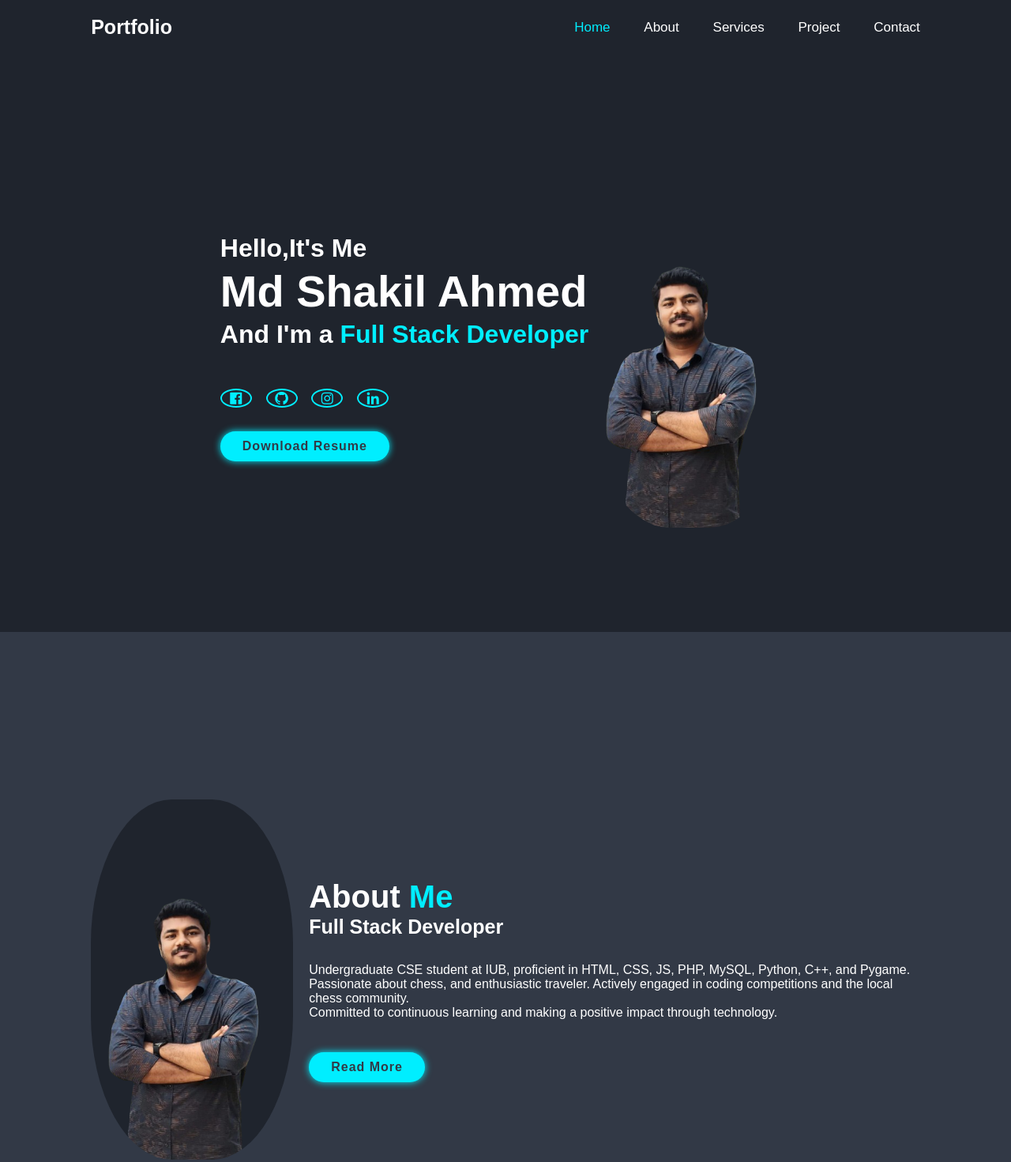
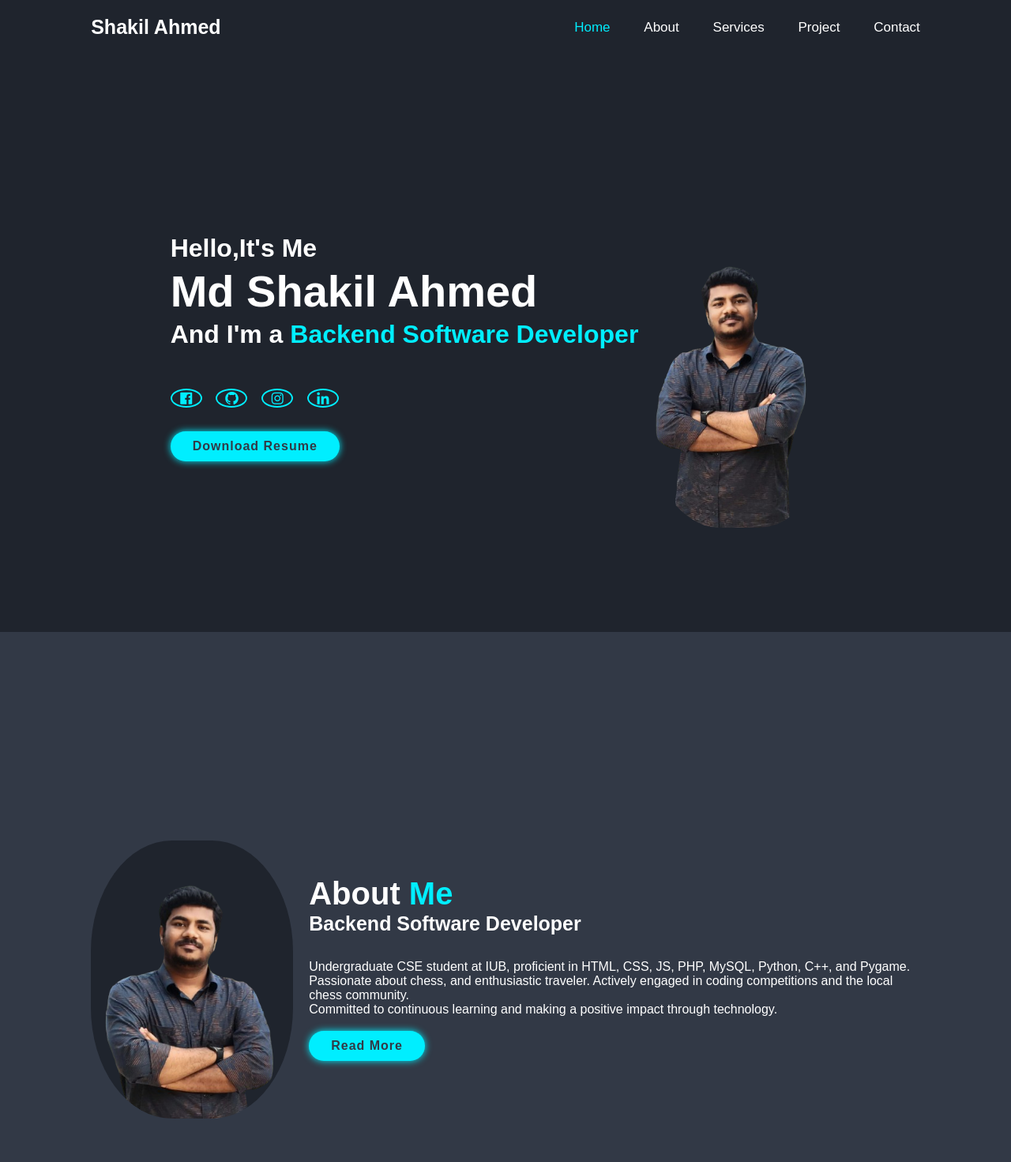
Before and after one commit to ahmedmshakil/CSE309-WebApp-Summer24, a plain HTML site: page index.html in a window 1280 px wide. Shown: the top 1471 px of the page at 79% size. Drawn offline with nearby package versions, Linux system fonts and the light colour scheme.

Commit message:
added github link in the footer section

```diff
--- a/index.html
+++ b/index.html
@@ -20,7 +20,7 @@
   </head>
   <body>
     <header class="header">
-      <a href="#" class="logo">Portfolio</a>
+      <a href="#" class="logo">Shakil Ahmed</a>
 
       <box-icon name="menu" id="menu-icon"></box-icon>
 
@@ -38,7 +38,7 @@
       <div class="home-content">
         <h3>Hello,It's Me</h3>
         <h1>Md Shakil Ahmed</h1>
-        <h3>And I'm a <span>Full Stack Developer</span></h3>
+        <h3>And I'm a <span>Backend Software Developer</span></h3>
 
         <div class="social-media">
           <a href="https://www.facebook.com/ahmedmshakil13" target="_blank"
@@ -58,26 +58,25 @@
         >
       </div>
       <div class="home-img">
-        <img src="Images/sk.png" alt="" />
+        <img src="Images/shakil.png" alt="" />
       </div>
     </section>
 
     <!-- about section design -->
     <section class="about" id="about">
       <div class="about-img">
-        <img src="Images/sk.png" alt="" />
+        <img src="Images/shakil_flip.png" alt="" />
       </div>
       <div class="about-content">
         <h2 class="heading">About <span>Me</span></h2>
-        <h3>Full Stack Developer</h3>
+        <h3>Backend Software Developer</h3>
         <br />
         <p>
           Undergraduate CSE student at IUB, proficient in HTML, CSS, JS, PHP,
           MySQL, Python, C++, and Pygame. <br>Passionate about chess,
           and enthusiastic traveler. Actively engaged in coding competitions and
           the local chess community.<br> Committed to continuous learning and making
-          a positive impact through technology.
-        </p>
+          a positive impact through technology.<br>
         <br />
         <a href="#" class="btn">Read More</a>
       </div>
@@ -206,9 +205,10 @@
     <!-- footer design -->
     <footer class="footer">
       <div class="footer-text">
-        <p>
-          Copyright @ 2024 by Shakil Ahmed | All Rights Reserved
+        <p> Copyright @ 2024 by Shakil Ahmed | All Rights Reserved.<a href="https://github.com/ahmedmshakil/CSE309-WebApp-Summer24/tree/midterm" target="_blank">Github Code</a>
         </p>
+
+
       </div>
       <div class="footer-iconTop">
         <a href="#home"><i class="bx bx-up-arrow-alt"></i></a>
--- a/stylesheet/styles.css
+++ b/stylesheet/styles.css
@@ -323,6 +323,12 @@ span {
 .footer-text p {
   font-size: 1.6rem;
 }
+.footer-text a {
+  margin: 110px;
+  font-size: 2rem;
+  color: lightsalmon;
+}
+
 
 .footer-iconTop a {
   display: inline-flex;
```
Also changed, not shown: Images/shakil.png (renamed from Images/sk.png), Images/shakil_2nd.png (added), Images/shakil_flip.png (added).
